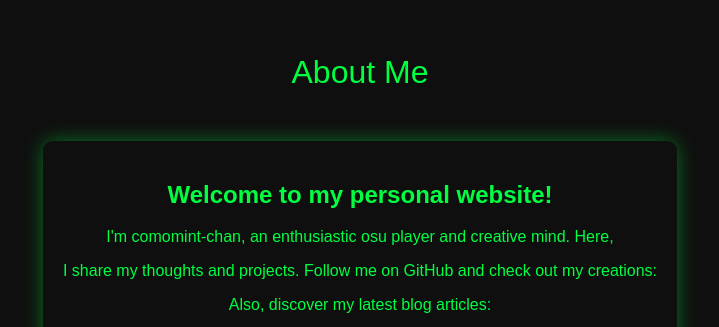
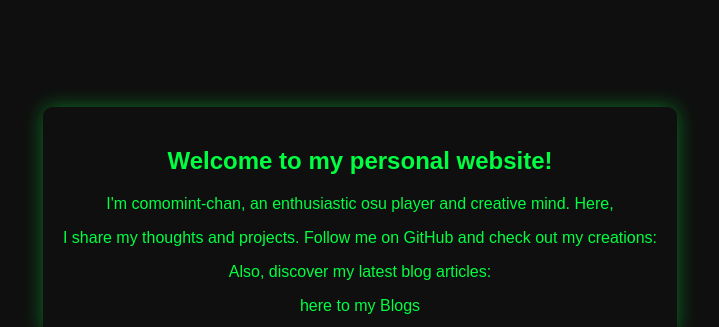
Before and after one commit to qrexpy/OTKUSteyler.github.io, a plain HTML site: page index.html in a window 1280 px wide. Shown: the part 143-470 px from the top of the page, without its empty margins (280-999 px from the left). Drawn offline with Linux system fonts and the light colour scheme.

Commit message:
Update index.html

```diff
--- a/index.html
+++ b/index.html
@@ -9,9 +9,6 @@
 </head>
 
 <body class="home">
-    <header>
-        About Me
-    </header>
 
     <div class="content">
         <h2>Welcome to my personal website!</h2>
```
